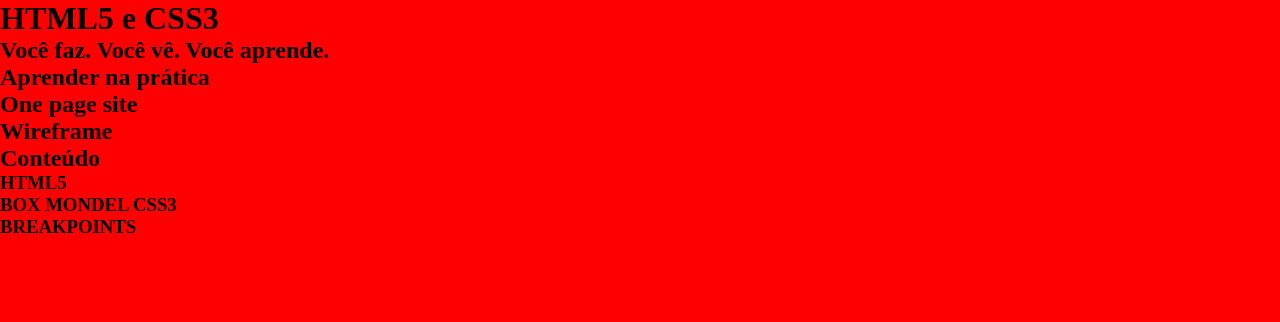
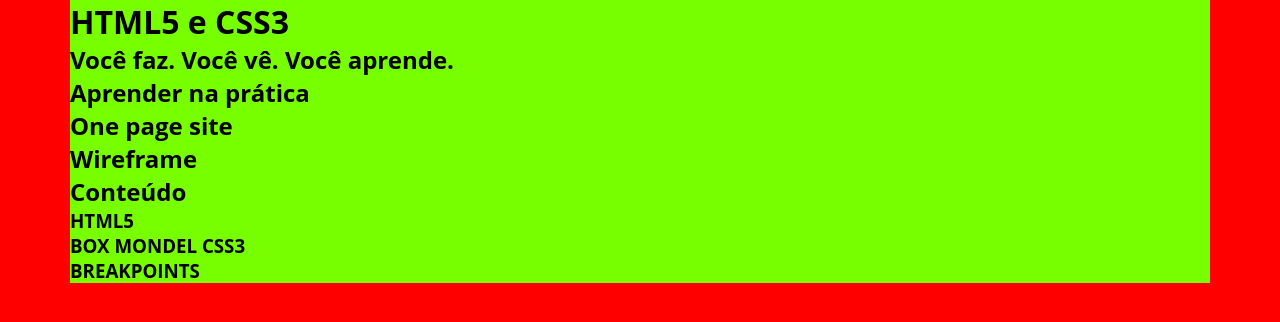
Before and after one commit to izaquesop/html5css3, a plain HTML site: page index.html in a window 1280 px wide. Drawn offline with Linux system fonts and the light colour scheme.

Commit message:
Modificações no layout

```diff
--- a/index.html
+++ b/index.html
@@ -11,35 +11,49 @@
 <body>
     <!-- Cabeçalho -->
     <header>
+        <div class="Container">
 
+        </div>
     </header>
     <!-- Destaque -->
     <main>
+        <div class="Container">
           <h1>HTML5 e CSS3</h1>
           <h2>Você faz. Você vê. Você aprende.</h2>
+        </div>
     </main>
     <!-- Sobre -->
     <section>
+     <div class="Container">
           <h2>Aprender na prática</h2>
+     </div>
     </section>
     <!-- One page -->
     <section>
+         <div class="Container">
           <h2>One page site</h2>
+         </div>
     </section>
     <!-- Wireframe -->
     <section>
+          <div class="Container">
            <h2>Wireframe</h2>
+          </div>
     </section>
     <!-- Conteudo -->
     <section>
+        <div class="Container">
           <h2>Conteúdo</h2>
           <h3>HTML5</h3>
           <h3>BOX MONDEL CSS3</h3>
           <h3>BREAKPOINTS</h3>
+        </div>
     </section>
     <!-- Rodapé -->
     <footer>
+      <div class="Container">
 
+      </div>
     </footer>
 </body>
 </html>
--- a/style.css
+++ b/style.css
@@ -11,7 +11,19 @@
     padding: 0;
 }
 
+/* importação (google fonts) */
+@import url('https://fonts.googleapis.com/css2?family=Open+Sans:ital,wght@0,300..800;1,300..800&display=swap');
 
+body{
+    font-family: "Open Sans", sans-serif;
+    font-size: 1em;
+}
+
+/* Layout */
+.Container{
+    margin: 0 auto;
+    background-color: #7f0;
+}
 
 /* Smartphone Portrait >>>>>>>>>>>>>>>>>>>>>>>>>>>>>>>>>>>>>>>>>>>> */
 
@@ -20,6 +32,11 @@
      body{
          background-color: #0ff;
      }
+     /* Layout */
+     .Container{
+        max-width: 540px;
+     }
+
 }
 
 /* Tablet Portrait >>>>>>>>>>>>>>>>>>>>>>>>>>>>>>>>>>> */
@@ -27,6 +44,10 @@
     body{
         background-color: #ff0;
     }
+      /* Layout */
+      .Container{
+        max-width: 720px;
+     }
 }
 
 /* Tablet Landscape >>>>>>>>>>>>>>>>>>>>>>>>>>>>>>>>>> */
@@ -34,6 +55,10 @@
     body{
         background-color: #f60;
     }
+      /* Layout */
+      .Container{
+        max-width: 960px;
+     }
 }
 
 /* PC >>>>>>>>>>>>>>>>>>>>>>>>>>>>>>>>>>>>>>>>>>>>>>>>>>>>>>>>>>>> */
@@ -41,4 +66,8 @@
     body{
         background-color: #f00;
     }
+      /* Layout */
+      .Container{
+        max-width: 1140px;
+     }
 }
```
Lines whose indentation alone changed are shown as unchanged.
